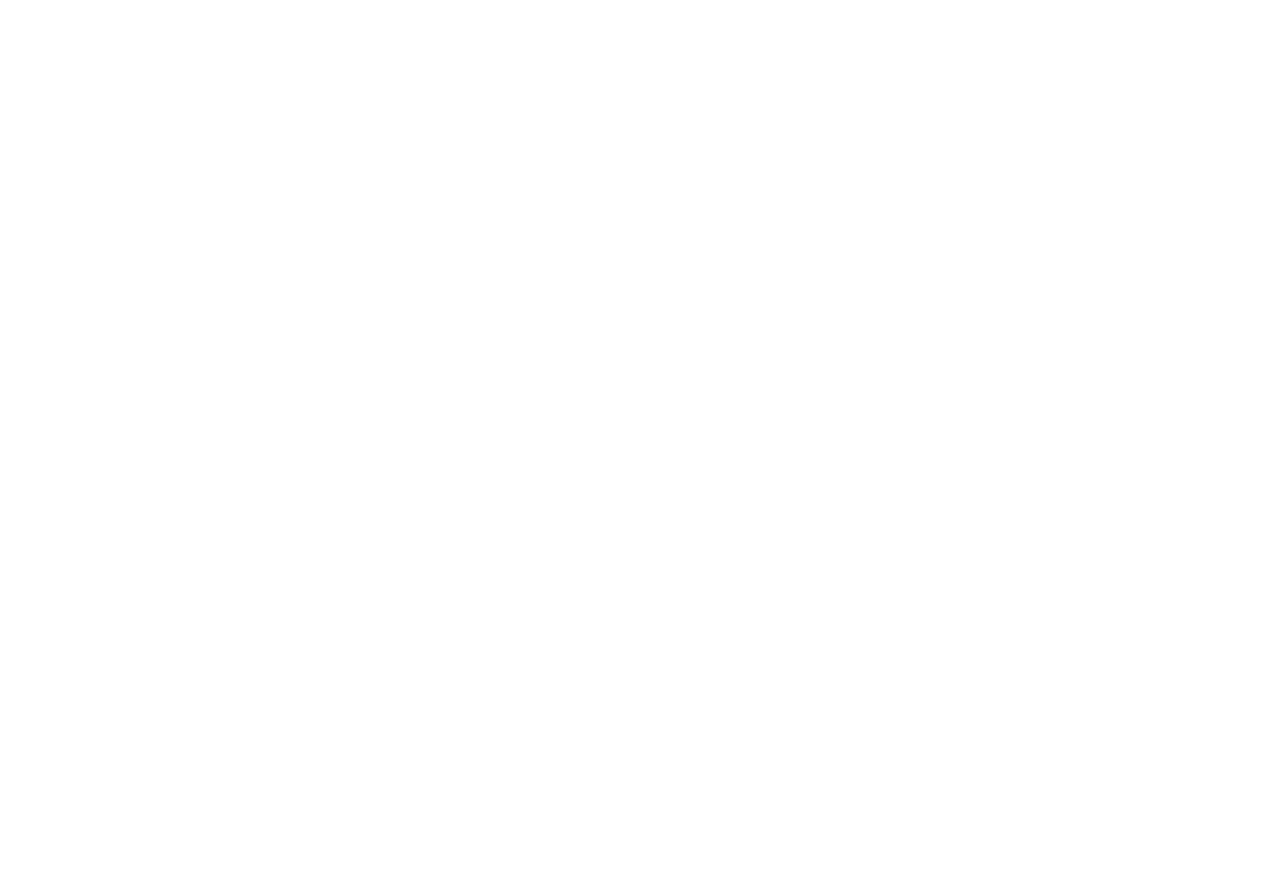
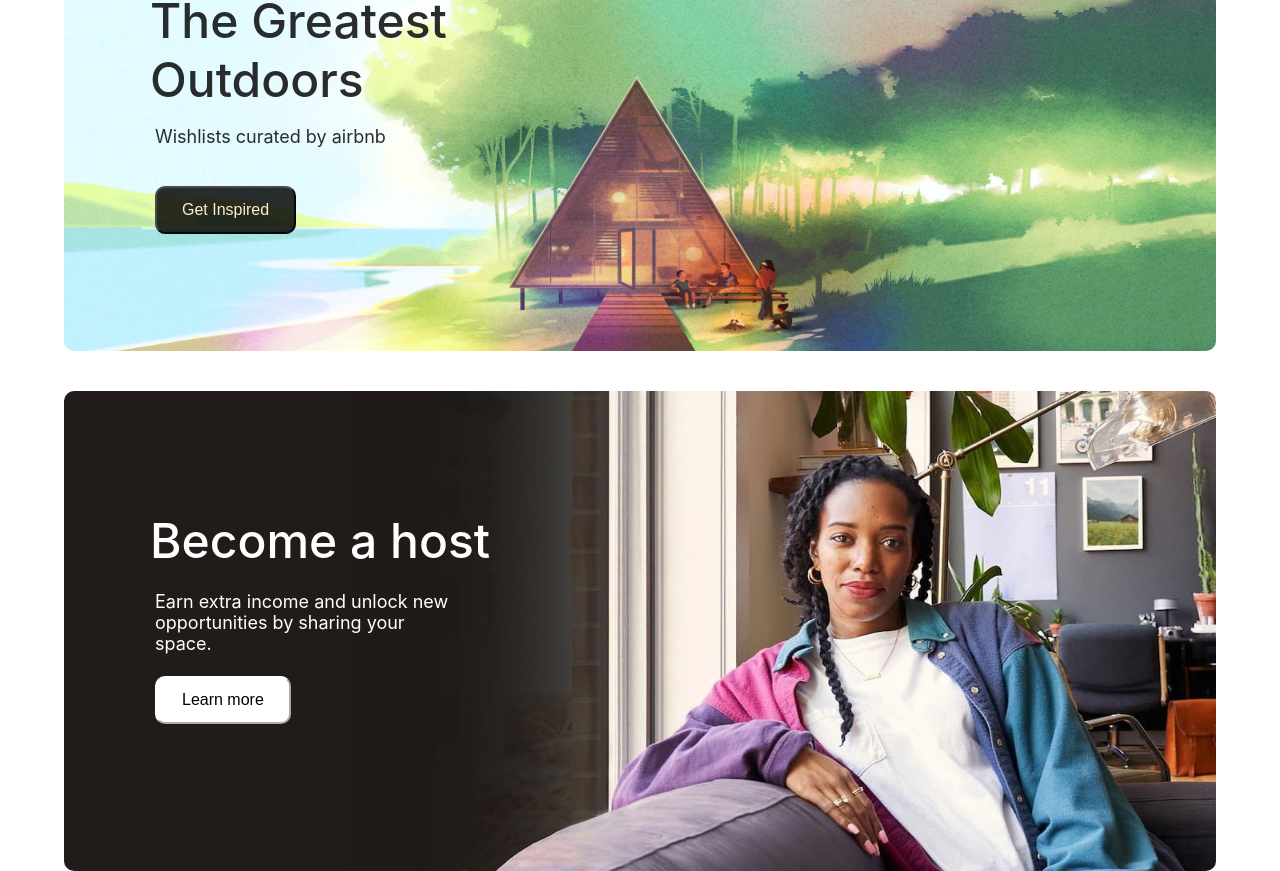
Before and after one commit to namangrover13/airbnb-clone, a React (Create React App) app: page / in a window 1280 px wide. Shown: the part 1800-2671 px from the top of the page. Before the commit the page ends 1671 px from the top, so only its background shows below. Built offline with nearby package versions, Linux system fonts and the light colour scheme.

Commit message:
Added Get Inspired and Become a Host Components

```diff
--- a/src/App.js
+++ b/src/App.js
@@ -2,6 +2,8 @@
 import Banner from  './components/banner'
 import Explore from "./components/explore/explore";
 import Anywhere from "./components/anywhere/Anywhere";
+import Inspired from "./components/Inspired";
+import Host from "./components/host/Host"
 function App() {
   return (
     //Import the components here
@@ -10,6 +12,8 @@
       <Banner />
       <Explore />
       <Anywhere />
+      <Inspired />
+      <Host />
     </div>
   );
 }
--- /dev/null
+++ b/src/components/Inspired.js
@@ -0,0 +1,15 @@
+import React from 'react';
+import inspired from '../../src/images/inspired.jpg'
+import '../../src/styles/inspired.css'
+const Inspired = (props) => {
+    return (
+        <div className="inspired">
+            <img className="inspired-image" src={inspired} />
+            <h1 className="inspired-head">The Greatest Outdoors</h1>
+            <p className="inspired-para">Wishlists curated by airbnb</p>
+            <button className="inspired-button">Get Inspired</button>
+        </div>
+     );
+}
+
+export default Inspired;
--- /dev/null
+++ b/src/components/host/Host.js
@@ -0,0 +1,15 @@
+import React from 'react';
+import host from '../../images/host.jpg'
+import '../../styles/host.css'
+const Host = (props) => {
+    return (
+        <div className="host">
+            <img className="host-image" src={host} />
+            <h1 className="host-head">Become a host</h1>
+            <p className="host-para">Earn extra income and unlock new opportunities by sharing your space.</p>
+            <button className="host-button">Learn more</button>
+        </div>
+     );
+}
+
+export default Host;
--- a/src/styles/explore.css
+++ b/src/styles/explore.css
@@ -8,4 +8,5 @@
     display: flex;
     justify-content: center;
     flex-wrap: wrap;
+    cursor: pointer;
 }
--- /dev/null
+++ b/src/styles/host.css
@@ -0,0 +1,47 @@
+.host{
+    position: relative;
+    margin-top: 40px;
+    cursor: pointer;
+}
+.host-image{
+    display: flex;
+    position: relative;
+    height: 480px;
+    width: 90%;
+    align-items: center;
+    margin: auto;
+    border-radius: 10px;
+}
+.host-head{
+    position: absolute;
+    top: 110px;
+    left: 120px;
+    font-size: 48px;
+    /* width: 400px; */
+    margin: 10px 30px;
+    font-weight: 500;
+    color: #fff;
+}
+.host-para{
+    position: absolute;
+    top: 200px;
+    left: 120px;
+    width: 300px;
+    margin: 0px 35px;
+    font-weight: 400;
+    font-size: 18px;
+    color: #fff;
+}
+.host-button{
+    position: absolute;
+    top: 280px;
+    left: 120px;
+    margin: 5px 35px;
+    background-color: #fff;
+    color: #000;
+    border-color: #fff;
+    padding: 13px 25px;
+    border-radius: 10px;
+    font-size: 16px;
+    cursor: pointer;
+}
--- /dev/null
+++ b/src/styles/inspired.css
@@ -0,0 +1,46 @@
+.inspired{
+    position: relative;
+    margin-bottom: 40px;
+    cursor: pointer;
+}
+.inspired-image{
+    display: flex;
+    position: relative;
+    height: 480px;
+    width: 90%;
+    align-items: center;
+    margin: auto;
+    border-radius: 10px;
+}
+.inspired-head{
+    position: absolute;
+    top: 110px;
+    left: 120px;
+    font-size: 48px;
+    width: 400px;
+    margin: 10px 30px;
+    font-weight: 500;
+    color: rgba(0, 0, 0, 0.829);
+}
+.inspired-para{
+    position: absolute;
+    top: 250px;
+    left: 120px;
+    margin: 5px 35px;
+    font-weight: 400;
+    font-size: 18px;
+    color: rgba(0, 0, 0, 0.829);
+}
+.inspired-button{
+    position: absolute;
+    top: 310px;
+    left: 120px;
+    margin: 5px 35px;
+    background-color: rgba(0, 0, 0, 0.829);
+    color: blanchedalmond;
+    border-color: rgba(0, 0, 0, 0.829);
+    padding: 13px 25px;
+    border-radius: 10px;
+    font-size: 16px;
+    cursor: pointer;
+}
```
Also changed, not shown: src/images/host.jpg (added), src/images/inspired.jpg (added).
